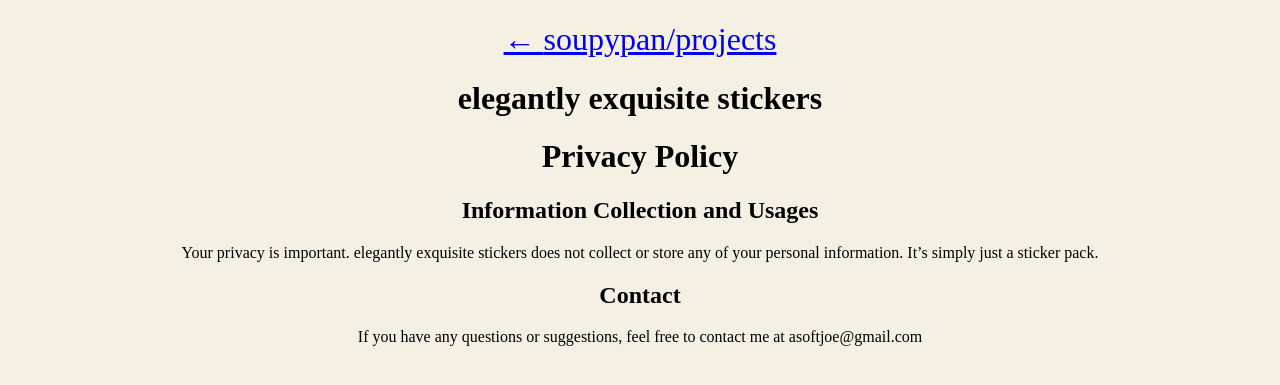
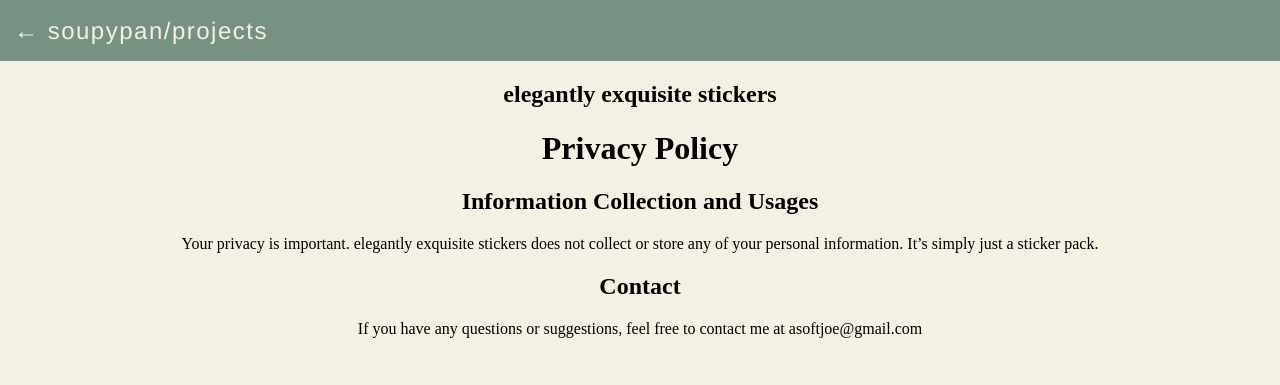
Before and after one commit to soupypan/soupypan.github.io, a Jekyll site: the page built from _posts/2020-07-14-elegantly-exquisite-stickers.md, in a window 1280 px wide. Shown: the top 385 px of the page. Built offline with Jekyll 4.4.1, drawn with Linux system fonts in a browser that asks for light colours.

Commit message:
Update post.html

```diff
--- a/_layouts/post.html
+++ b/_layouts/post.html
@@ -2,13 +2,15 @@
 layout: default
 ---
 
+<div class="header">
 
 <h1><a href="/projects" >← <span class = "text" >
   soupypan/projects
 </span> </a></h1>
 
+ </div>
 
-<h1>{{ page.title }}</h1>
+<h2>{{ page.title }}</h2>
 
 <div class="post">
   {{ content }}
```
